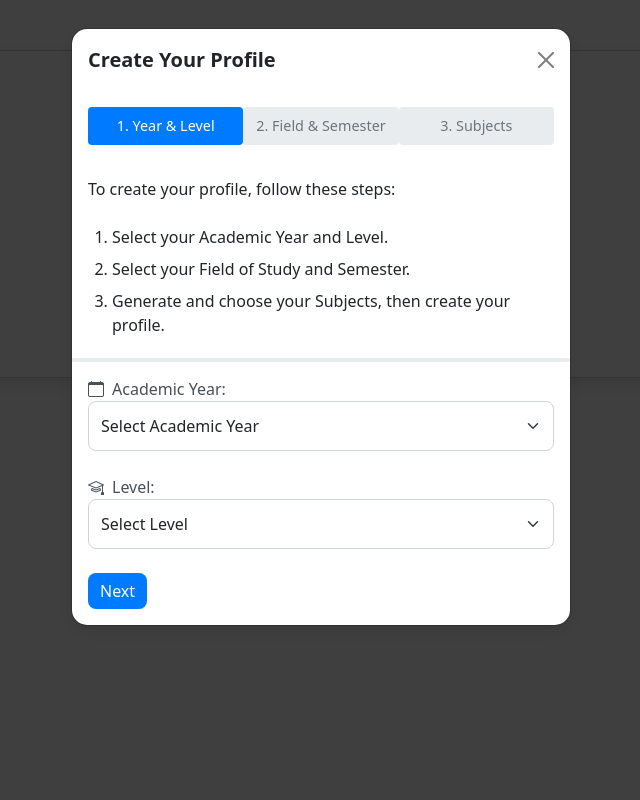
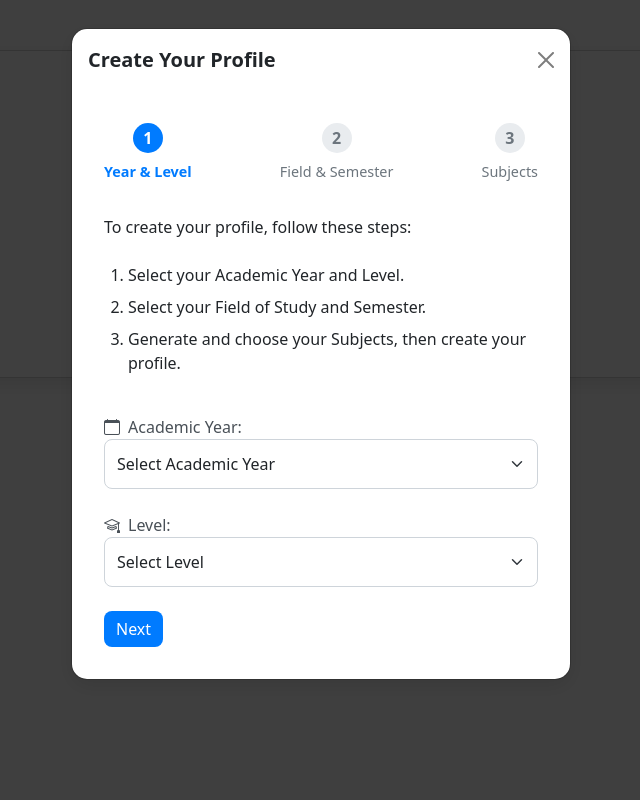
Before and after one commit to Chess6988/note_django, a Django app: page /etudiant/dashboard/ in a window 1280 px wide, after a click on "Formulaire de creation de profile". Shown: the whole page, without its empty margins (319-959 px from the left). Run offline with Django 5.2, Linux system fonts and the light colour scheme; a user stored in the database is signed in; tables that the repository leaves empty hold one stand-in row (values such as "Sample post").

Commit message:
simply merged the home_etudiant and create_profile view to correctly get our dropdown naturally   and works succesfully

```diff
--- a/roles/forms.py
+++ b/roles/forms.py
@@ -191,6 +191,10 @@ class StudentProfileForm(forms.ModelForm):
             self.fields['matiere_commune'].queryset = MatiereCommune.objects.none()
             self.fields['matiere'].required = False
 
+
+
+
+# Forms for User Registration and Activation
 class DefaultSignUpForm(UserCreationForm):
     class Meta:
         model = User
--- a/roles/templates/roles/etudiant_dashboard.html
+++ b/roles/templates/roles/etudiant_dashboard.html
@@ -40,6 +40,9 @@
     .modal-title {
         font-weight: bold;
     }
+    .modal-body {
+        padding: 2rem;
+    }
     .form-group {
         margin-bottom: 1.5rem;
     }
@@ -77,47 +80,64 @@
     /* Progress Bar Styles */
     .progress-container {
         margin-bottom: 2rem;
+        position: relative;
     }
     .progress-steps {
         display: flex;
         justify-content: space-between;
+        align-items: center;
+    }
+    .progress-step {
+        display: flex;
+        flex-direction: column;
+        align-items: center;
         position: relative;
     }
-    .progress-step {
-        flex: 1;
-        text-align: center;
-        padding: 0.5rem;
+    .step-number {
+        width: 30px;
+        height: 30px;
+        border-radius: 50%;
         background-color: #e9ecef;
         color: #6c757d;
+        display: flex;
+        justify-content: center;
+        align-items: center;
+        font-weight: bold;
+        transition: background-color 0.3s ease;
+    }
+    .step-label {
+        margin-top: 0.5rem;
         font-size: 0.9rem;
-        border-radius: 0.25rem;
-        z-index: 1;
+        color: #6c757d;
     }
-    .progress-step.active {
+    .progress-step.active .step-number {
         background-color: #007bff;
         color: #fff;
     }
-    .progress-step.completed {
+    .progress-step.completed .step-number {
         background-color: #28a745;
         color: #fff;
     }
-    .progress-bar-bg {
+    .progress-step.active .step-label {
+        color: #007bff;
+        font-weight: bold;
+    }
+    .progress-step.completed .step-label {
+        color: #28a745;
+    }
+    /* Lines connecting the steps */
+    .progress-step:not(:last-child):after {
+        content: '';
         position: absolute;
-        top: 50%;
-        left: 0;
-        right: 0;
-        height: 4px;
+        top: 15px;
+        left: 50%;
+        width: 100%;
+        height: 2px;
         background-color: #e9ecef;
-        z-index: 0;
+        z-index: -1;
     }
-    .progress-bar-fill {
-        position: absolute;
-        top: 50%;
-        left: 0;
-        height: 4px;
-        background-color: #007bff;
-        transition: width 0.3s ease;
-        z-index: 0;
+    .progress-step.completed:not(:last-child):after {
+        background-color: #28a745;
     }
     /* Step Container */
     .step {
@@ -130,6 +150,17 @@
         display: flex;
         justify-content: space-between;
         margin-top: 1rem;
+    }
+    /* Responsive adjustments */
+    @media (max-width: 768px) {
+        .step-label {
+            font-size: 0.8rem;
+        }
+        .step-number {
+            width: 25px;
+            height: 25px;
+            font-size: 0.8rem;
+        }
     }
 </style>
 
@@ -148,7 +179,7 @@
                     </div>
 
                     <button type="button" class="btn btn-primary mb-3" data-bs-toggle="modal" data-bs-target="#createProfileModal">
-                        Create Profile
+                        Formulaire de creation de profile
                     </button>
 
                     <form method="post" action="{% url 'roles:logout' %}" style="display: inline-block;">
@@ -173,15 +204,22 @@
                 <button type="button" class="btn-close" data-bs-dismiss="modal" aria-label="Close"></button>
             </div>
             <div class="modal-body">
-                <!-- Progress Bar -->
+                <!-- Progress Steps -->
                 <div class="progress-container">
                     <div class="progress-steps">
-                        <div class="progress-step active" data-step="1">1. Year & Level</div>
-                        <div class="progress-step" data-step="2">2. Field & Semester</div>
-                        <div class="progress-step" data-step="3">3. Subjects</div>
+                        <div class="progress-step active" data-step="1">
+                            <span class="step-number">1</span>
+                            <span class="step-label">Year & Level</span>
+                        </div>
+                        <div class="progress-step" data-step="2">
+                            <span class="step-number">2</span>
+                            <span class="step-label">Field & Semester</span>
+                        </div>
+                        <div class="progress-step" data-step="3">
+                            <span class="step-number">3</span>
+                            <span class="step-label">Subjects</span>
+                        </div>
                     </div>
-                    <div class="progress-bar-bg"></div>
-                    <div class="progress-bar-fill" style="width: 0%;"></div>
                 </div>
 
                 <!-- Updated Pop-up Message with Detailed Instructions -->
@@ -198,7 +236,7 @@
                     <div class="alert alert-info">{{ matiere_unavailable_message }}</div>
                 {% endif %}
 
-                <form method="post" action="{% url 'roles:home_etudiant' %}" id="profileForm">
+                <form method="post" action="{% url 'roles:etudiant_dashboard' %}" id="profileForm">
                     {% csrf_token %}
                     <!-- Step 1: Academic Year & Level -->
                     <div class="step active" id="step1">
@@ -274,7 +312,7 @@
                         </div>
                         <div class="step-actions">
                             <button type="button" class="btn btn-secondary prev-step" data-prev="2">Previous</button>
-                            <button type="submit" class="btn btn-primary"><i class="bi bi-person-plus me-2"></i>Create Profile</button>
+                            <button type="submit" class="btn btn-primary"><i class="bi bi-person-plus me-2"></i>Generer</button>
                         </div>
                     </div>
                 </form>
@@ -311,7 +349,6 @@
         const matiereCommuneSelect = document.getElementById('id_matiere_commune');
         const generateButton = document.getElementById('generateButton');
         const form = document.getElementById('profileForm');
-        const progressBarFill = document.querySelector('.progress-bar-fill');
         const progressSteps = document.querySelectorAll('.progress-step');
         const steps = document.querySelectorAll('.step');
         const nextButtons = document.querySelectorAll('.next-step');
@@ -331,7 +368,7 @@
             steps.forEach(step => step.classList.remove('active'));
             document.getElementById(`step${stepNumber}`).classList.add('active');
 
-            // Update progress bar
+            // Update progress steps
             progressSteps.forEach(step => {
                 step.classList.remove('active', 'completed');
                 const stepNum = parseInt(step.dataset.step);
@@ -341,10 +378,6 @@
                     step.classList.add('active');
                 }
             });
-
-            // Update progress bar width (0% for step 1, 50% for step 2, 100% for step 3)
-            const progressWidth = ((stepNumber - 1) / 2) * 100;
-            progressBarFill.style.width = `${progressWidth}%`;
 
             currentStep = stepNumber;
         }
@@ -489,7 +522,7 @@
             existingAlerts.forEach(alert => alert.remove());
             updateMatiereOptions();
             updateMatiereCommuneOptions();
-            // Update progress bar to show completion of subject generation
+            // Update progress step to show completion of subject generation
             progressSteps[2].classList.add('active');
         });
 
--- a/roles/urls.py
+++ b/roles/urls.py
@@ -17,6 +17,5 @@ urlpatterns = [
     path('admin/panel/', views.admin_panel, name='admin_panel'),
     path('superadmin/panel/', views.superadmin_panel, name='superadmin_panel'),
     path('logout/', views.logout_view, name='logout'),
-    path('create_profile/', views.create_profile, name='create_profile'),
-    path('home_etudiant/', views.home_etudiant, name='home_etudiant'),
+
 ]
--- a/roles/views.py
+++ b/roles/views.py
@@ -258,118 +258,6 @@ def signin(request):
 
 # Etudiant creating his profile
 
-@login_required
-def create_profile(request):
-    """Handle student profile creation."""
-    if request.method == 'POST':
-        form = StudentProfileForm(request.POST)
-        if form.is_valid():
-            profile = form.save(commit=False)
-            profile.etudiant = request.user.etudiant_profile
-            profile.save()
-            logger.info(f"Profile created for user {request.user.username}")
-            return redirect('roles:home_etudiant')
-        else:
-            logger.debug(f"Form errors: {form.errors}")
-            messages.error(request, 'Please correct the errors below.')
-    else:
-        current_annee = Annee.get_current_academic_year()
-        form = StudentProfileForm(initial={'annee': current_annee.id})
-
-    # Prepare data for dynamic filtering
-    all_matieres = Matiere.objects.all().values('id', 'nom_matiere', 'filiere_id', 'semestre_id', 'niveau_id')
-    matiere_data = {}
-    for m in all_matieres:
-        key = f"{m['filiere_id']}_{m['semestre_id']}_{m['niveau_id']}"
-        if key not in matiere_data:
-            matiere_data[key] = []
-        matiere_data[key].append({'id': m['id'], 'nom': m['nom_matiere']})
-
-    all_matieres_communes = MatiereCommune.objects.all().values('id', 'nom_matiere_commune', 'filiere_id', 'semestre_id', 'niveau_id')
-    matiere_commune_data = {}
-    for mc in all_matieres_communes:
-        key = f"{mc['filiere_id']}_{mc['semestre_id']}_{mc['niveau_id']}"
-        if key not in matiere_commune_data:
-            matiere_commune_data[key] = []
-        matiere_commune_data[key].append({'id': mc['id'], 'nom': mc['nom_matiere_commune']})
-
-    context = {
-        'form': form,
-        'matiere_data': json.dumps(matiere_data, cls=DjangoJSONEncoder),
-        'matiere_commune_data': json.dumps(matiere_commune_data, cls=DjangoJSONEncoder),
-        'messages': messages.get_messages(request)
-    }
-    logger.debug(f"Rendering create_profile.html with context: {context}")
-    return render(request, 'roles/create_profile.html', context)
-
-
-
-
-
-@login_required
-def home_etudiant(request):
-    """Handle student dashboard."""
-    matiere_unavailable_message = None
-    if request.method == 'POST':
-        form = StudentProfileForm(request.POST)
-        if form.is_valid():
-            profile = form.save(commit=False)
-            profile.etudiant = request.user.etudiant_profile
-            profile.save()
-            logger.info(f"Profile updated for user {request.user.username}")
-            return redirect('roles:home_etudiant')
-        else:
-            logger.debug(f"Form errors: {form.errors}")
-            messages.error(request, 'Please correct the errors below.')
-            # Check if matiere error is due to no available options
-            if 'matiere' in form.errors and 'filiere' in form.data and 'semestre' in form.data and 'niveau' in form.data:
-                try:
-                    filiere_id = int(form.data.get('filiere'))
-                    semestre_id = int(form.data.get('semestre'))
-                    niveau_id = int(form.data.get('niveau'))
-                    if not Matiere.objects.filter(
-                        filiere_id=filiere_id, semestre_id=semestre_id, niveau_id=niveau_id
-                    ).exists():
-                        matiere_unavailable_message = "No subjects are available for the selected combination. You can still save your profile."
-                except (ValueError, TypeError):
-                    pass
-    else:
-        form = StudentProfileForm()
-
-    # Fetch dropdown options directly from the database
-    annee_choices = Annee.objects.all()
-    niveau_choices = Niveau.objects.all()
-    filiere_choices = Filiere.objects.all()
-    semestre_choices = Semestre.objects.all()
-
-    # Prepare data for dynamic subject filtering
-    all_matieres = Matiere.objects.all().values('id', 'nom_matiere', 'filiere_id', 'semestre_id', 'niveau_id')
-    matiere_data = {}
-    for m in all_matieres:
-        key = f"{m['filiere_id']}_{m['semestre_id']}_{m['niveau_id']}"
-        if key not in matiere_data:
-            matiere_data[key] = []
-        matiere_data[key].append({'id': m['id'], 'nom': m['nom_matiere']})
-
-    all_matieres_communes = MatiereCommune.objects.all().values('id', 'nom_matiere_commune', 'filiere_id', 'semestre_id', 'niveau_id')
-    matiere_commune_data = {}
-    for mc in all_matieres_communes:
-        key = f"{mc['filiere_id']}_{mc['semestre_id']}_{mc['niveau_id']}"
-        if key not in matiere_commune_data:
-            matiere_commune_data[key] = []
-        matiere_commune_data[key].append({'id': mc['id'], 'nom': mc['nom_matiere_commune']})
-
-    context = {
-        'form': form,
-        'annee_choices': annee_choices,
-        'niveau_choices': niveau_choices,
-        'filiere_choices': filiere_choices,
-        'semestre_choices': semestre_choices,
-        'matiere_data': json.dumps(matiere_data, cls=DjangoJSONEncoder),
-        'matiere_commune_data': json.dumps(matiere_commune_data, cls=DjangoJSONEncoder),
-        'matiere_unavailable_message': matiere_unavailable_message,
-    }
-    return render(request, 'roles/etudiant_dashboard.html', context)
 
 
 def verify_invitation(request, token):
@@ -465,13 +353,6 @@ def send_invitation(request):
         form = InvitationForm()
     return render(request, 'roles/send_invitation.html', {'form': form})
 
-@login_required
-def etudiant_dashboard(request):
-    """Etudiant dashboard."""
-    if request.user.role != 'etudiant':
-        messages.error(request, 'Access denied.')
-        return redirect('roles:signin')  # Namespaced
-    return render(request, 'roles/etudiant_dashboard.html')
 
 @login_required
 def enseignant_dashboard(request):
@@ -500,3 +381,77 @@ def superadmin_panel(request):
 def logout_view(request):
     logout(request)
     return redirect('roles:signin')  # or wherever you want to go after logout
+
+
+
+
+ # Code for the creation of profiles
+@login_required
+def etudiant_dashboard(request):
+    """Handle student dashboard and profile creation."""
+    # Role check first to preserve original logic
+    if request.user.role != 'etudiant':
+        messages.error(request, 'Access denied.')
+        return redirect('roles:signin')
+
+    matiere_unavailable_message = None
+
+    if request.method == 'POST':
+        form = StudentProfileForm(request.POST)
+        if form.is_valid():
+            profile = form.save(commit=False)
+            profile.etudiant = request.user.etudiant_profile
+            profile.save()
+            messages.success(request, 'Profile created successfully.')
+            return redirect('roles:etudiant_dashboard')
+        else:
+            messages.error(request, 'Please correct the errors below.')
+            # Check if matiere error is due to no available options
+            if 'matiere' in form.errors and 'filiere' in form.data and 'semestre' in form.data and 'niveau' in form.data:
+                try:
+                    filiere_id = int(form.data.get('filiere'))
+                    semestre_id = int(form.data.get('semestre'))
+                    niveau_id = int(form.data.get('niveau'))
+                    if not Matiere.objects.filter(
+                        filiere_id=filiere_id, semestre_id=semestre_id, niveau_id=niveau_id
+                    ).exists():
+                        matiere_unavailable_message = "No subjects are available for the selected combination. You can still save your profile."
+                except (ValueError, TypeError):
+                    pass
+    else:
+        form = StudentProfileForm()
+
+    # Fetch dropdown options directly from the database
+    annee_choices = Annee.objects.all()
+    niveau_choices = Niveau.objects.all()
+    filiere_choices = Filiere.objects.all()
+    semestre_choices = Semestre.objects.all()
+
+    # Prepare data for dynamic subject filtering
+    all_matieres = Matiere.objects.all().values('id', 'nom_matiere', 'filiere_id', 'semestre_id', 'niveau_id')
+    matiere_data = {}
+    for m in all_matieres:
+        key = f"{m['filiere_id']}_{m['semestre_id']}_{m['niveau_id']}"
+        if key not in matiere_data:
+            matiere_data[key] = []
+        matiere_data[key].append({'id': m['id'], 'nom': m['nom_matiere']})
+
+    all_matieres_communes = MatiereCommune.objects.all().values('id', 'nom_matiere_commune', 'filiere_id', 'semestre_id', 'niveau_id')
+    matiere_commune_data = {}
+    for mc in all_matieres_communes:
+        key = f"{mc['filiere_id']}_{mc['semestre_id']}_{mc['niveau_id']}"
+        if key not in matiere_commune_data:
+            matiere_commune_data[key] = []
+        matiere_commune_data[key].append({'id': mc['id'], 'nom': mc['nom_matiere_commune']})
+
+    context = {
+        'form': form,
+        'annee_choices': annee_choices,
+        'niveau_choices': niveau_choices,
+        'filiere_choices': filiere_choices,
+        'semestre_choices': semestre_choices,
+        'matiere_data': json.dumps(matiere_data, cls=DjangoJSONEncoder),
+        'matiere_commune_data': json.dumps(matiere_commune_data, cls=DjangoJSONEncoder),
+        'matiere_unavailable_message': matiere_unavailable_message,
+    }
+    return render(request, 'roles/etudiant_dashboard.html', context)
```
Also changed, not shown: roles/templates/roles/signin.html (+29 -9 lines), roles/migrations/0012_alter_etudiantannee_annee.py (added), 1 other file.
